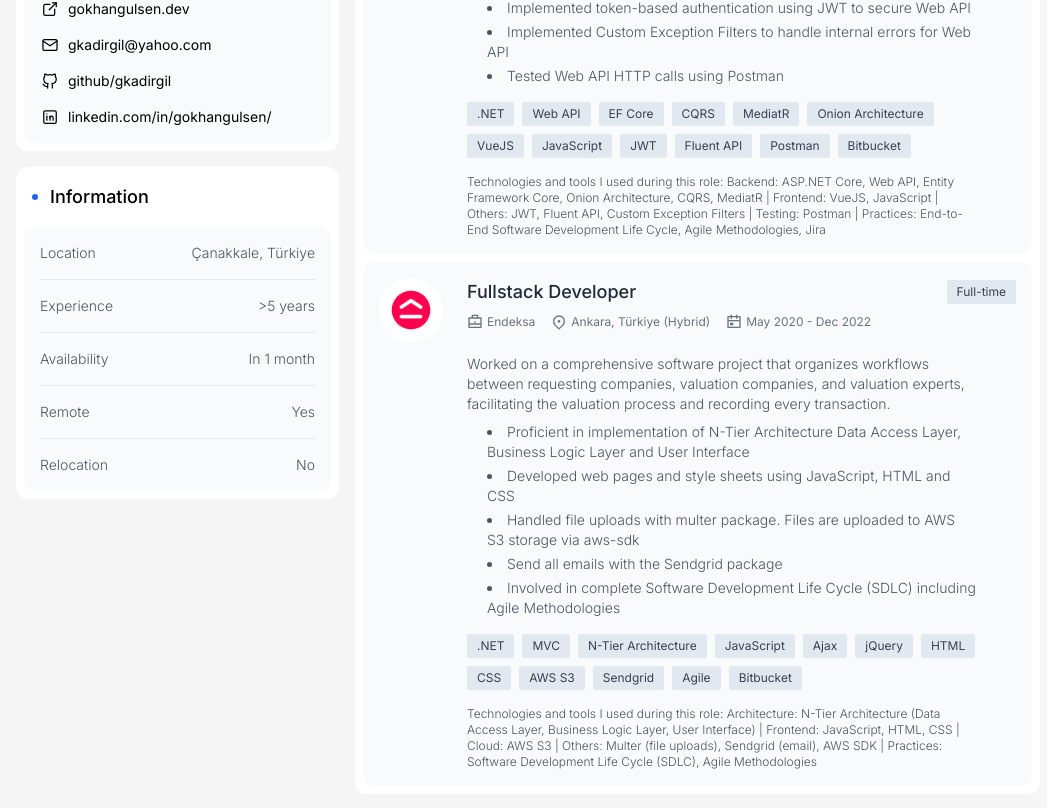
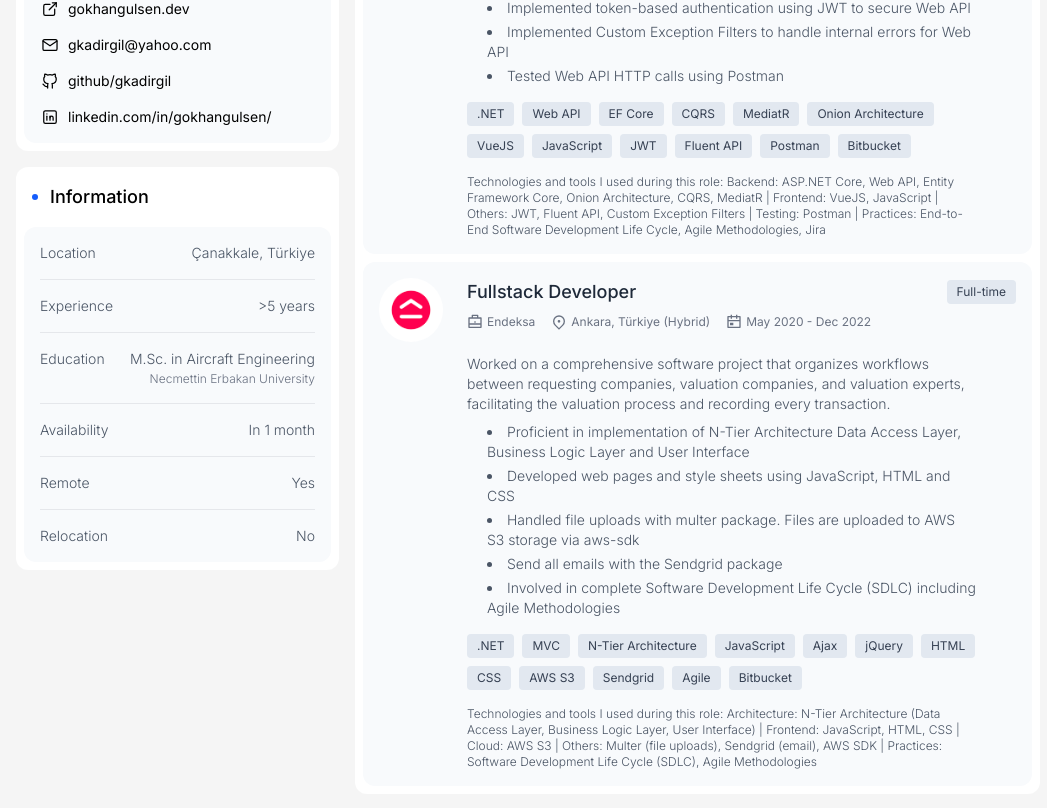
Before and after one commit to gkgulsen/gokhangulsen.dev, a Nuxt app: page / in a window 1280 px wide. Shown: the part 1242-2050 px from the top of the page, without its empty margins (112-1159 px from the left). Built offline with nearby package versions, Linux system fonts and the light colour scheme.

Commit message:
upgrade packs and add education section

```diff
--- a/app/assets/css/main.css
+++ b/app/assets/css/main.css
@@ -1,6 +1,4 @@
-@tailwind base;
-@tailwind components;
-@tailwind utilities;
+@import "tailwindcss";
 
 body {
   font-family: 'Inter', sans-serif;
--- a/app/components/Information.vue
+++ b/app/components/Information.vue
@@ -8,7 +8,10 @@
       <div v-for="(info, index) in information" :key="info.label"
         :class="['flex flex-col sm:flex-row sm:justify-between gap-1 sm:gap-0 text-sm font-light text-gray-600', index < information.length - 1 ? 'border-b border-gray-200 py-4' : 'py-4']">
         <span class="font-medium sm:font-light">{{ info.label }}</span>
-        <span>{{ info.value }}</span>
+        <div class="text-right sm:max-w-[70%]">
+          <span class="block">{{ info.value }}</span>
+          <span v-if="info.detail" class="mt-0.5 block text-xs text-gray-500">{{ info.detail }}</span>
+        </div>
       </div>
     </div>
   </div>
@@ -18,6 +21,7 @@
 interface Info {
   label: string
   value: string
+  detail?: string
 }
 
 defineProps<{
--- a/app/composables/useProfileData.ts
+++ b/app/composables/useProfileData.ts
@@ -90,6 +90,11 @@
   const information = [
     { label: 'Location', value: 'Çanakkale, Türkiye' },
     { label: 'Experience', value: '>5 years' },
+    {
+      label: 'Education',
+      value: 'M.Sc. in Aircraft Engineering',
+      detail: 'Necmettin Erbakan University'
+    },
     { label: 'Availability', value: 'In 1 month' },
     { label: 'Remote', value: 'Yes' },
     { label: 'Relocation', value: 'No' }
--- a/nuxt.config.ts
+++ b/nuxt.config.ts
@@ -1,7 +1,11 @@
+import tailwindcss from '@tailwindcss/vite'
+
 // https://nuxt.com/docs/api/configuration/nuxt-config
 export default defineNuxtConfig({
   compatibilityDate: '2025-07-15',
   devtools: { enabled: true },
-  modules: ['@nuxtjs/tailwindcss'],
-  css: ['~/assets/css/main.css']
+  css: ['~/assets/css/main.css'],
+  vite: {
+    plugins: [tailwindcss()]
+  }
 })
--- a/tailwind.config.js
+++ /dev/null
@@ -1,15 +0,0 @@
-/** @type {import('tailwindcss').Config} */
-export default {
-  content: [
-    './app/components/**/*.{js,vue,ts}',
-    './app/layouts/**/*.vue',
-    './app/pages/**/*.vue',
-    './app/plugins/**/*.{js,ts}',
-    './app/app.vue',
-    './app/error.vue'
-  ],
-  theme: {
-    extend: {},
-  },
-  plugins: [],
-}
```
Also changed, not shown: package.json (+7 -7 lines), 1 other file (tests, documents, lock files or other folders).
